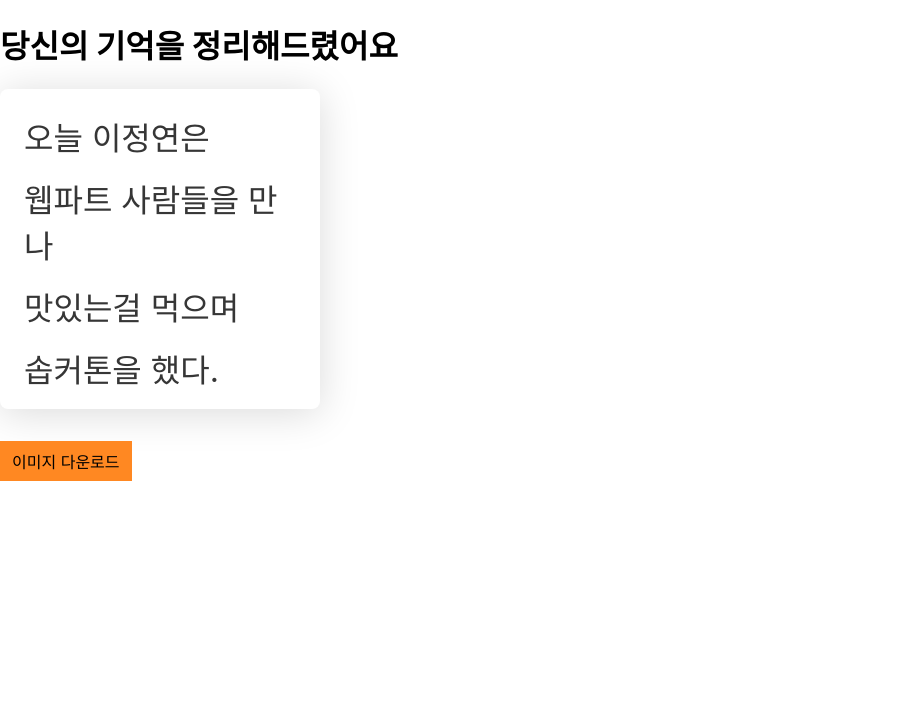
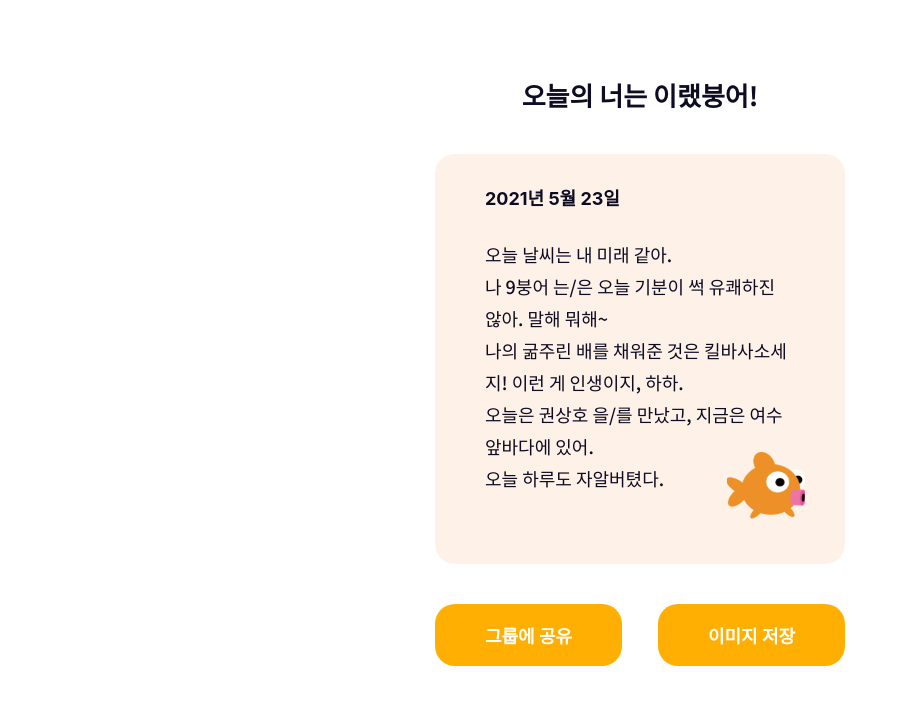
Before and after one commit to juno7803/3second-goldfish-frontend, a Next.js app: page /result in a window 1280 px wide. Shown: the top 704 px of the page, without its empty margins (0-908 px from the left). Built offline with nearby package versions, Linux system fonts and the light colour scheme.

Commit message:
feat(Result): result page layout

```diff
--- a/pages/result/index.tsx
+++ b/pages/result/index.tsx
@@ -1,27 +1,98 @@
 import styled from '@emotion/styled';
 import React from 'react';
 import { convertHtmlToPng } from '../../lib/utils/convertHtmlToPng';
+import Image from 'next/image';
 
 const Styled = {
 	ImageWrapper: styled.div`
-		box-shadow: 0px 4px 40px rgba(0, 0, 0, 0.15);
-		border-radius: 8px;
-		width: 320px;
-		height: 320px;
-		background-color: #fff;
-		padding: 24px;
-		font-size: 32px;
-		color: #363636;
-		& > div {
-			margin-bottom: 16px;
+		width: 410px;
+		height: 410px;
+		background-color: #fef2e8;
+		border-radius: 20px;
+		display: flex;
+		justify-content: center;
+		position: relative;
+
+		& .result-content {
+			display: flex;
+			flex-direction: column;
+			margin-top: 30px;
+
+			&__date {
+				width: 141px;
+				height: 32px;
+				font-weight: bold;
+				font-size: 18px;
+				color: #0d0c22;
+				margin-bottom: 22px;
+			}
+
+			&__detail {
+				font-family: 'Noto Sans KR', sans-serif;
+				font-weight: 500;
+				font-size: 18px;
+				line-height: 178.16%;
+				color: #0d0c22;
+				width: 310px;
+				height: 256px;
+			}
+		}
+		img {
+			position: absolute;
+			right: 40px;
+			bottom: 40px;
+			width: 78px;
+			height: 72px;
+		}
+	`,
+
+	MainWrapper: styled.div`
+		display: flex;
+		flex-direction: column;
+		justify-content: center;
+		align-items: center;
+
+		& .title {
+			margin-top: 76px;
+			margin-bottom: 40px;
+			font-weight: 700;
+			font-family: 'Noto Sans KR', sans-serif;
+			font-size: 26px;
+			line-height: 38px;
+			color: #0d0c22;
+		}
+	`,
+
+	Buttons: styled.div`
+		display: flex;
+		flex-direction: row;
+		margin-top: 40px;
+		width: 410px;
+		justify-content: space-between;
+		font-weight: bold;
+		font-size: 18px;
+
+		& .share-button {
+			width: 187px;
+			height: 62px;
+			color: #fff;
+			background: #ffaf02;
+			border-radius: 20px;
+			display: flex;
+			justify-content: center;
+			align-items: center;
 		}
 	`,
 
 	DownloadImgBtn: styled.a`
-		padding: 8px 12px;
-		background-color: #ff8822;
-		margin-top: 32px;
-		display: inline-block;
+		width: 187px;
+		height: 62px;
+		background: #ffaf02;
+		border-radius: 20px;
+		color: #fff;
+		display: flex;
+		justify-content: center;
+		align-items: center;
 	`,
 };
 
@@ -43,21 +114,31 @@ function Result() {
 
 	const memoryHtml = (
 		<Styled.ImageWrapper ref={memoryImageRef as React.LegacyRef<HTMLDivElement> | undefined}>
-			<div>오늘 이정연은</div>
-			<div>웹파트 사람들을 만나</div>
-			<div>맛있는걸 먹으며</div>
-			<div>솝커톤을 했다.</div>
+			<div className="result-content">
+				<div className="result-content__date">2021년 5월 23일</div>
+				<div className="result-content__detail">
+					<div>오늘 날씨는 내 미래 같아.</div>
+					<div>나 9붕어 는/은 오늘 기분이 썩 유쾌하진 않아. 말해 뭐해~</div>
+					<div>나의 굶주린 배를 채워준 것은 킬바사소세지! 이런 게 인생이지, 하하.</div>
+					<div>오늘은 권상호 을/를 만났고, 지금은 여수 앞바다에 있어.</div>
+					<div>오늘 하루도 자알버텼다.</div>
+				</div>
+			</div>
+			<img src="/assets/images/SmallFish.svg" alt="" />
 		</Styled.ImageWrapper>
 	);
 
 	return (
-		<div>
-			<h1>당신의 기억을 정리해드렸어요</h1>
+		<Styled.MainWrapper>
+			<div className="title">오늘의 너는 이랬붕어!</div>
 			{memoryHtml}
-			<Styled.DownloadImgBtn href={memoryImage?.src} download={`${resultData.name}-${resultData.date}의 기억.png`}>
-				이미지 다운로드
-			</Styled.DownloadImgBtn>
-		</div>
+			<Styled.Buttons>
+				<div className="share-button">그룹에 공유</div>
+				<Styled.DownloadImgBtn href={memoryImage?.src} download={`${resultData.name}-${resultData.date}의 기억.png`}>
+					이미지 저장
+				</Styled.DownloadImgBtn>
+			</Styled.Buttons>
+		</Styled.MainWrapper>
 	);
 }
 
--- a/styles/globals.css
+++ b/styles/globals.css
@@ -1,16 +1,18 @@
+@import url('https://fonts.googleapis.com/css2?family=Noto+Sans+KR:wght@500;700&display=swap');
+
 html,
 body {
-  padding: 0;
-  margin: 0;
-  font-family: -apple-system, BlinkMacSystemFont, Segoe UI, Roboto, Oxygen,
-    Ubuntu, Cantarell, Fira Sans, Droid Sans, Helvetica Neue, sans-serif;
+	padding: 0;
+	margin: 0;
+	font-family: -apple-system, BlinkMacSystemFont, Segoe UI, Roboto, Oxygen, Ubuntu, Cantarell, Fira Sans, Droid Sans,
+		Helvetica Neue, sans-serif;
 }
 
 a {
-  color: inherit;
-  text-decoration: none;
+	color: inherit;
+	text-decoration: none;
 }
 
 * {
-  box-sizing: border-box;
+	box-sizing: border-box;
 }
```
Also changed, not shown: public/assets/images/SmallFish.svg (added).
